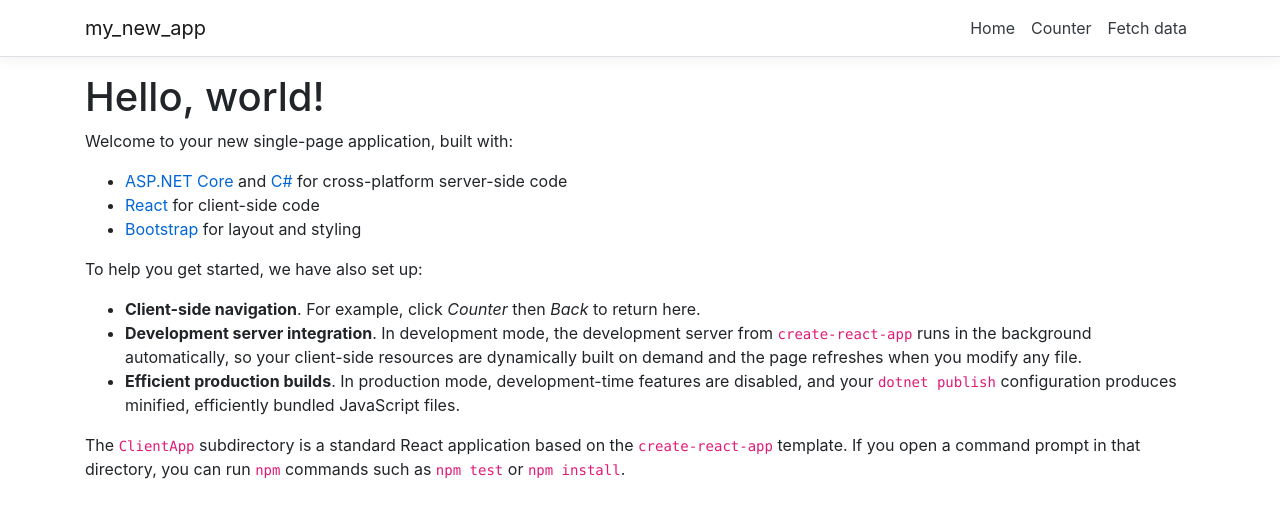
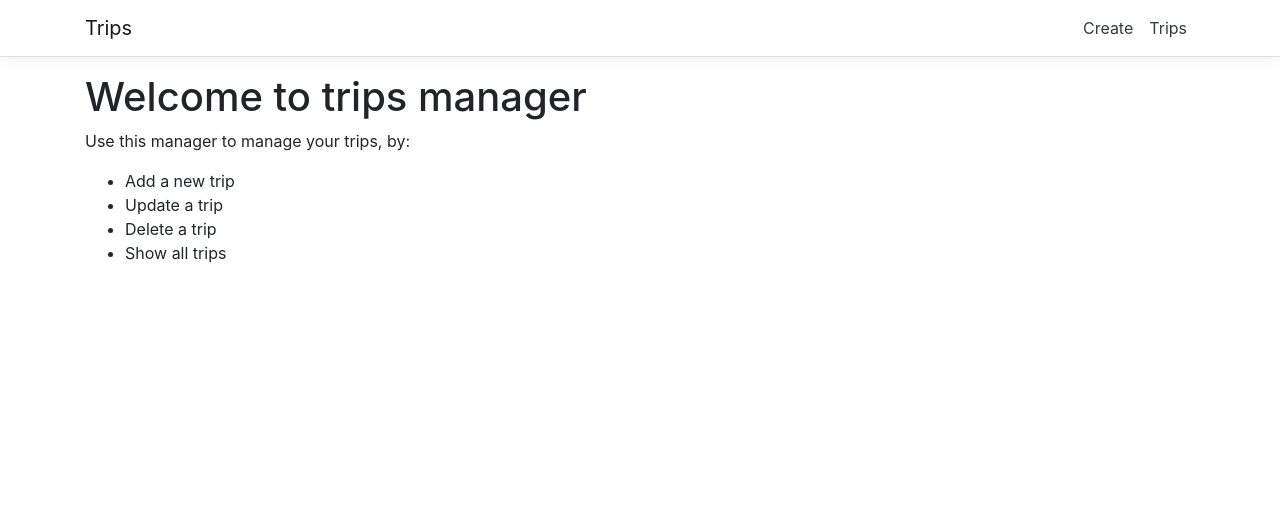
Before and after one commit to ethanyijun/gatsbybootcamp, a React (Create React App) app in the folder Trips/ClientApp/: page / in a window 1280 px wide. Shown: the top 518 px of the page. Built offline with nearby package versions, Linux system fonts and the light colour scheme.

Commit message:
Add trip and create component, modify home page

```diff
--- a/Trips/ClientApp/package.json
+++ b/Trips/ClientApp/package.json
@@ -3,6 +3,7 @@
   "version": "0.1.0",
   "private": true,
   "dependencies": {
+    "axios": "^0.19.2",
     "babel-eslint": "10.0.1",
     "bootstrap": "^4.1.3",
     "jquery": "^3.4.1",
--- a/Trips/ClientApp/src/App.js
+++ b/Trips/ClientApp/src/App.js
@@ -4,7 +4,7 @@ import { Layout } from './components/Layout';
 import { Home } from './components/Home';
 import { FetchData } from './components/FetchData';
 import { Counter } from './components/Counter';
-
+import { Trips } from './components/Trip/Trips'
 import './custom.css'
 
 export default class App extends Component {
@@ -16,6 +16,7 @@ export default class App extends Component {
         <Route exact path='/' component={Home} />
         <Route path='/counter' component={Counter} />
         <Route path='/fetch-data' component={FetchData} />
+        <Route path='/trips' component={Trips} />
       </Layout>
     );
   }
--- a/Trips/ClientApp/src/components/Home.js
+++ b/Trips/ClientApp/src/components/Home.js
@@ -6,20 +6,14 @@ export class Home extends Component {
   render () {
     return (
       <div>
-        <h1>Hello, world!</h1>
-        <p>Welcome to your new single-page application, built with:</p>
+        <h1>Welcome to trips manager</h1>
+        <p>Use this manager to manage your trips, by:</p>
         <ul>
-          <li><a href='https://get.asp.net/'>ASP.NET Core</a> and <a href='https://msdn.microsoft.com/en-us/library/67ef8sbd.aspx'>C#</a> for cross-platform server-side code</li>
-          <li><a href='https://facebook.github.io/react/'>React</a> for client-side code</li>
-          <li><a href='http://getbootstrap.com/'>Bootstrap</a> for layout and styling</li>
+          <li>Add a new trip</li>
+          <li>Update a trip</li>
+          <li>Delete a trip</li>
+          <li>Show all trips</li>
         </ul>
-        <p>To help you get started, we have also set up:</p>
-        <ul>
-          <li><strong>Client-side navigation</strong>. For example, click <em>Counter</em> then <em>Back</em> to return here.</li>
-          <li><strong>Development server integration</strong>. In development mode, the development server from <code>create-react-app</code> runs in the background automatically, so your client-side resources are dynamically built on demand and the page refreshes when you modify any file.</li>
-          <li><strong>Efficient production builds</strong>. In production mode, development-time features are disabled, and your <code>dotnet publish</code> configuration produces minified, efficiently bundled JavaScript files.</li>
-        </ul>
-        <p>The <code>ClientApp</code> subdirectory is a standard React application based on the <code>create-react-app</code> template. If you open a command prompt in that directory, you can run <code>npm</code> commands such as <code>npm test</code> or <code>npm install</code>.</p>
       </div>
     );
   }
--- a/Trips/ClientApp/src/components/NavMenu.js
+++ b/Trips/ClientApp/src/components/NavMenu.js
@@ -26,18 +26,15 @@ export class NavMenu extends Component {
       <header>
         <Navbar className="navbar-expand-sm navbar-toggleable-sm ng-white border-bottom box-shadow mb-3" light>
           <Container>
-            <NavbarBrand tag={Link} to="/">my_new_app</NavbarBrand>
+            <NavbarBrand tag={Link} to="/">Trips</NavbarBrand>
             <NavbarToggler onClick={this.toggleNavbar} className="mr-2" />
             <Collapse className="d-sm-inline-flex flex-sm-row-reverse" isOpen={!this.state.collapsed} navbar>
               <ul className="navbar-nav flex-grow">
                 <NavItem>
-                  <NavLink tag={Link} className="text-dark" to="/">Home</NavLink>
+                  <NavLink tag={Link} className="text-dark" to="/trips">Create</NavLink>
                 </NavItem>
                 <NavItem>
-                  <NavLink tag={Link} className="text-dark" to="/counter">Counter</NavLink>
-                </NavItem>
-                <NavItem>
-                  <NavLink tag={Link} className="text-dark" to="/fetch-data">Fetch data</NavLink>
+                  <NavLink tag={Link} className="text-dark" to="/trips">Trips</NavLink>
                 </NavItem>
               </ul>
             </Collapse>
--- /dev/null
+++ b/Trips/ClientApp/src/components/Trip/Trips.jsx
@@ -0,0 +1,73 @@
+import React, {Component} from 'react';
+import axios from 'axios';
+
+export class Trips extends Component
+{
+    constructor(props) {
+        super(props);
+        this.state = {
+            trips: [],
+            loading: true
+        }
+    }
+
+    componentDidMount() {
+        this.populateTripsData();
+    }
+
+    renderAllTripsTable(trips) {
+        return(
+            <table className="table table-striped">
+                <thead>
+                    <tr>
+                        <th>Name</th>
+                        <th>Description</th>
+                        <th>Date started</th>
+                        <th>Date completed</th>
+                        <th>Action</th>
+                    </tr>
+                </thead>
+                <tbody>
+                    {
+                        trips.map(trip =>
+                        <tr key={trip.id}>
+                            <td>{trip.name}</td>
+                            <td>{trip.description}</td>
+                            <td>{new Date(trip.dateStarted).toLocaleDateString()}</td>
+                            <td>{trip.dateCompleted? new Date(trip.dateCompleted).toLocaleDateString(): '-'}</td>
+                            <td> - </td>
+                        </tr>
+                        )
+                    }
+                </tbody>
+            </table>
+        );
+    }
+
+    render() {
+        let content = this.state.loading ? (
+            <p>
+                <em>Loading...</em>
+            </p>
+        ) : (
+            this.renderAllTripsTable(this.state.trips)
+        )
+
+        return (
+            <div>
+                <h1>All Trips</h1>
+                <p>Here you can see all trips</p>
+                {content}
+            </div>
+        )
+    }
+
+    async populateTripsData() {
+        axios.get("api/Trips/GetAllTrips").then(result => {
+            const response = result.data;
+            this.setState({
+                trips: response, loading: false
+            });
+        })
+    }
+}
```
Also changed, not shown: Trips/ClientApp/src/components/Trip/Create.jsx (added), 1 other file (tests, documents, lock files or other folders).
